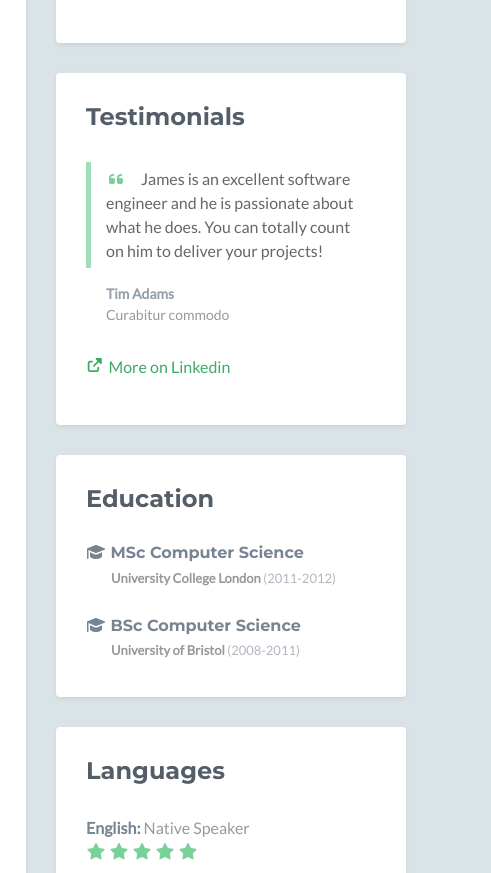
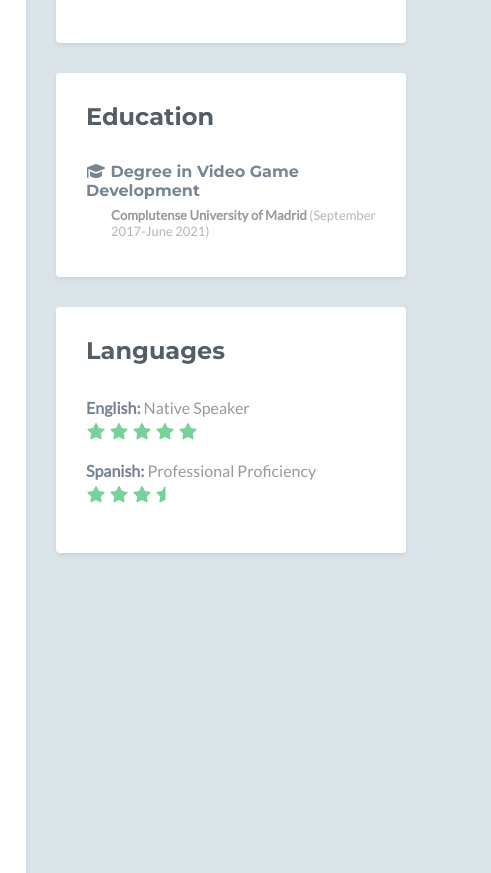
Before and after one commit to pablojor/pablojor.github.io, a plain HTML site: page index.html in a window 1280 px wide. Shown: the part 1096-1969 px from the top of the page, 789-1280 px from the left. Drawn offline with nearby package versions, Linux system fonts and the light colour scheme; no server answers; some icons are missing.

Commit message:
mas cambios

```diff
--- a/index.html
+++ b/index.html
@@ -204,34 +204,14 @@
                     </div><!--//section-inner-->
                 </aside><!--//section-->
 
-                <aside class="testimonials aside section">
-                    <div class="section-inner shadow-sm rounded">
-                        <h2 class="heading">Testimonials</h2>
-                        <div class="content">
-                            <div class="item">
-                                <blockquote class="quote">
-                                    <p><i class="fas fa-quote-left"></i>James is an excellent software engineer and he is passionate about what he does. You can totally count on him to deliver your projects!</p>
-                                </blockquote>
-                                <p class="source"><span class="name">Tim Adams</span><br /><span class="title">Curabitur commodo</span></p>
-                            </div><!--//item-->
-
-                            <p><a class="more-link" href="#"><i class="fas fa-external-link-alt"></i>More on Linkedin</a></p>
-
-                        </div><!--//content-->
-                    </div><!--//section-inner-->
-                </aside><!--//section-->
 
                 <aside class="education aside section">
                     <div class="section-inner shadow-sm rounded">
                         <h2 class="heading">Education</h2>
                         <div class="content">
                             <div class="item">
-                                <h3 class="title"><i class="fas fa-graduation-cap"></i> MSc Computer Science</h3>
-                                <h4 class="university">University College London <span class="year">(2011-2012)</span></h4>
-                            </div><!--//item-->
-                            <div class="item">
-                                <h3 class="title"><i class="fas fa-graduation-cap"></i> BSc Computer Science</h3>
-                                <h4 class="university">University of Bristol <span class="year">(2008-2011)</span></h4>
+                                <h3 class="title"><i class="fas fa-graduation-cap"></i> Degree in Video Game Development  </h3>
+                                <h4 class="university">Complutense University of Madrid <span class="year">(September 2017-June 2021)</span></h4>
                             </div><!--//item-->
                         </div><!--//content-->
                     </div><!--//section-inner-->
```
